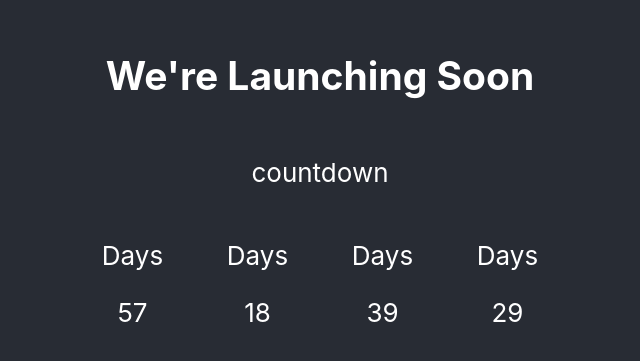
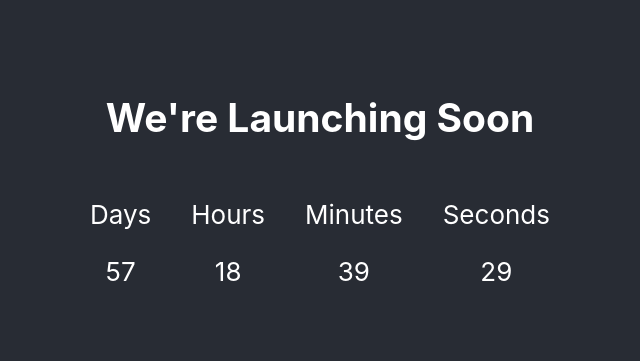
Before and after one commit to Uarmagan/react-vite-countdown, a React (Vite) app: page / in a window 1280 px wide. Shown: the part 213-574 px from the top of the page, without its empty margins (320-960 px from the left). Built offline with nearby package versions, Linux system fonts and the light colour scheme.

Commit message:
small quick fixces

```diff
--- a/src/App.tsx
+++ b/src/App.tsx
@@ -18,7 +18,6 @@ function App() {
     <div className="App">
       <header className="App-header">
         <h2>We're Launching Soon</h2>
-        <p>countdown</p>
         <div className="countdown">
           <$CountdownWrapper>
             <div className="days">
@@ -26,15 +25,15 @@ function App() {
               <p>{timeLeft.days}</p>
             </div>
             <div className="hours">
-              <p>Days</p>
+              <p>Hours</p>
               <p>{timeLeft.hours}</p>
             </div>
             <div className="minutes">
-              <p>Days</p>
+              <p>Minutes</p>
               <p>{timeLeft.minutes}</p>
             </div>
             <div className="seconds">
-              <p>Days</p>
+              <p>Seconds</p>
               <p>{timeLeft.seconds}</p>
             </div>
           </$CountdownWrapper>
```
